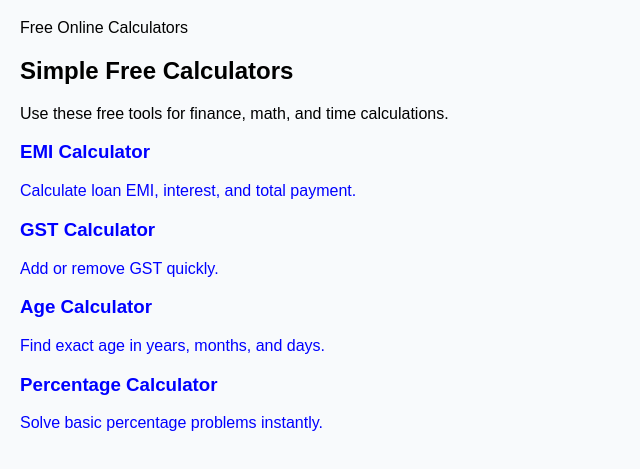
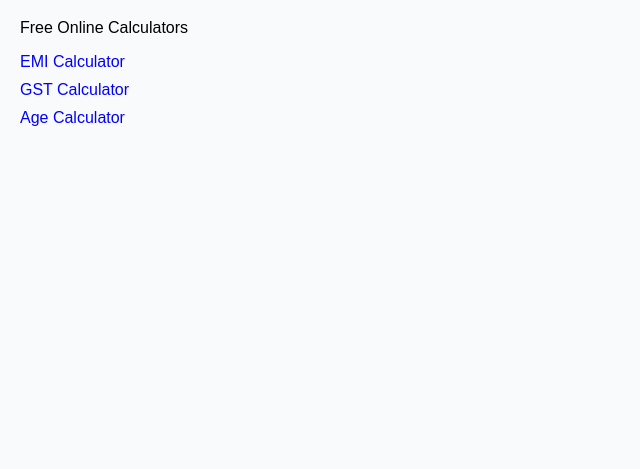
Before and after one commit to moodfoodadda5-byte/calchub, a plain HTML site: page index.html in a window 1280 px wide. Shown: the part 81-550 px from the top of the page, without its empty margins (0-640 px from the left). Drawn offline with Linux system fonts and the light colour scheme.

Commit message:
Update homepage links
Removed meta tags and header section, simplified the main content.

```diff
--- a/index.html
+++ b/index.html
@@ -1,47 +1,17 @@
 <!DOCTYPE html>
-<html lang="en">
+<html>
 <head>
-  <meta charset="UTF-8">
-  <meta name="viewport" content="width=device-width, initial-scale=1.0">
   <title>CalcHub - Free Online Calculators</title>
-  <meta name="description" content="Free online calculators for EMI, GST, Age, Percentage and more.">
   <link rel="stylesheet" href="style.css">
 </head>
 <body>
-  <header class="topbar">
-    <div class="container">
-      <h1>CalcHub</h1>
-      <p>Free Online Calculators</p>
-    </div>
-  </header>
 
-  <main class="container">
-    <section class="hero">
-      <h2>Simple Free Calculators</h2>
-      <p>Use these free tools for finance, math, and time calculations.</p>
-    </section>
+<h1>CalcHub</h1>
+<p>Free Online Calculators</p>
 
-    <section class="cards">
-      <a class="card" href="emi-calculator.html">
-        <h3>EMI Calculator</h3>
-        <p>Calculate loan EMI, interest, and total payment.</p>
-      </a>
+<a href="emi-calculator.html">EMI Calculator</a>
+<a href="gst-calculator.html">GST Calculator</a>
+<a href="age-calculator.html">Age Calculator</a>
 
-      <a class="card" href="gst-calculator.html">
-        <h3>GST Calculator</h3>
-        <p>Add or remove GST quickly.</p>
-      </a>
-
-      <a class="card" href="age-calculator.html">
-        <h3>Age Calculator</h3>
-        <p>Find exact age in years, months, and days.</p>
-      </a>
-
-      <a class="card" href="percentage-calculator.html">
-        <h3>Percentage Calculator</h3>
-        <p>Solve basic percentage problems instantly.</p>
-      </a>
-    </section>
-  </main>
 </body>
 </html>
```
